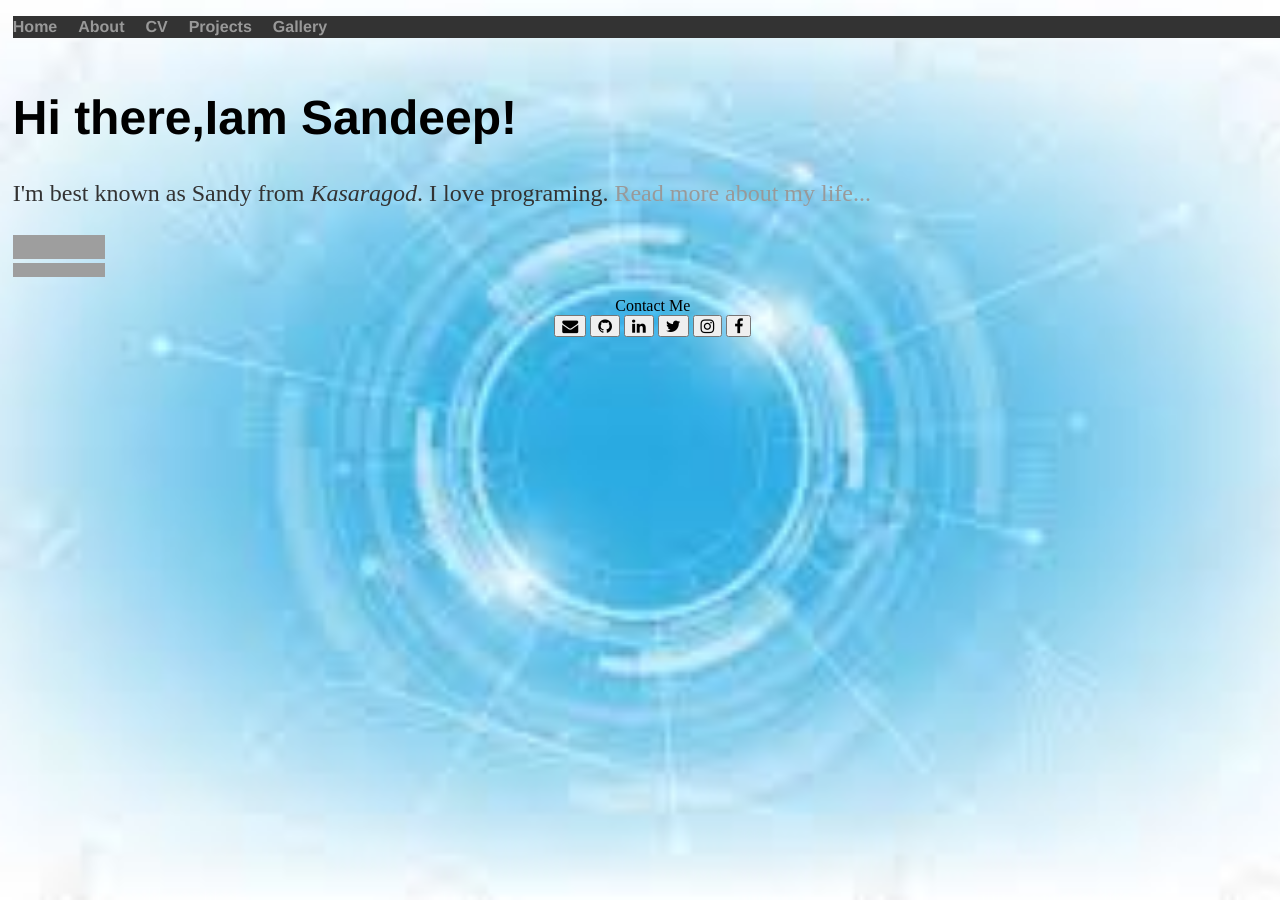
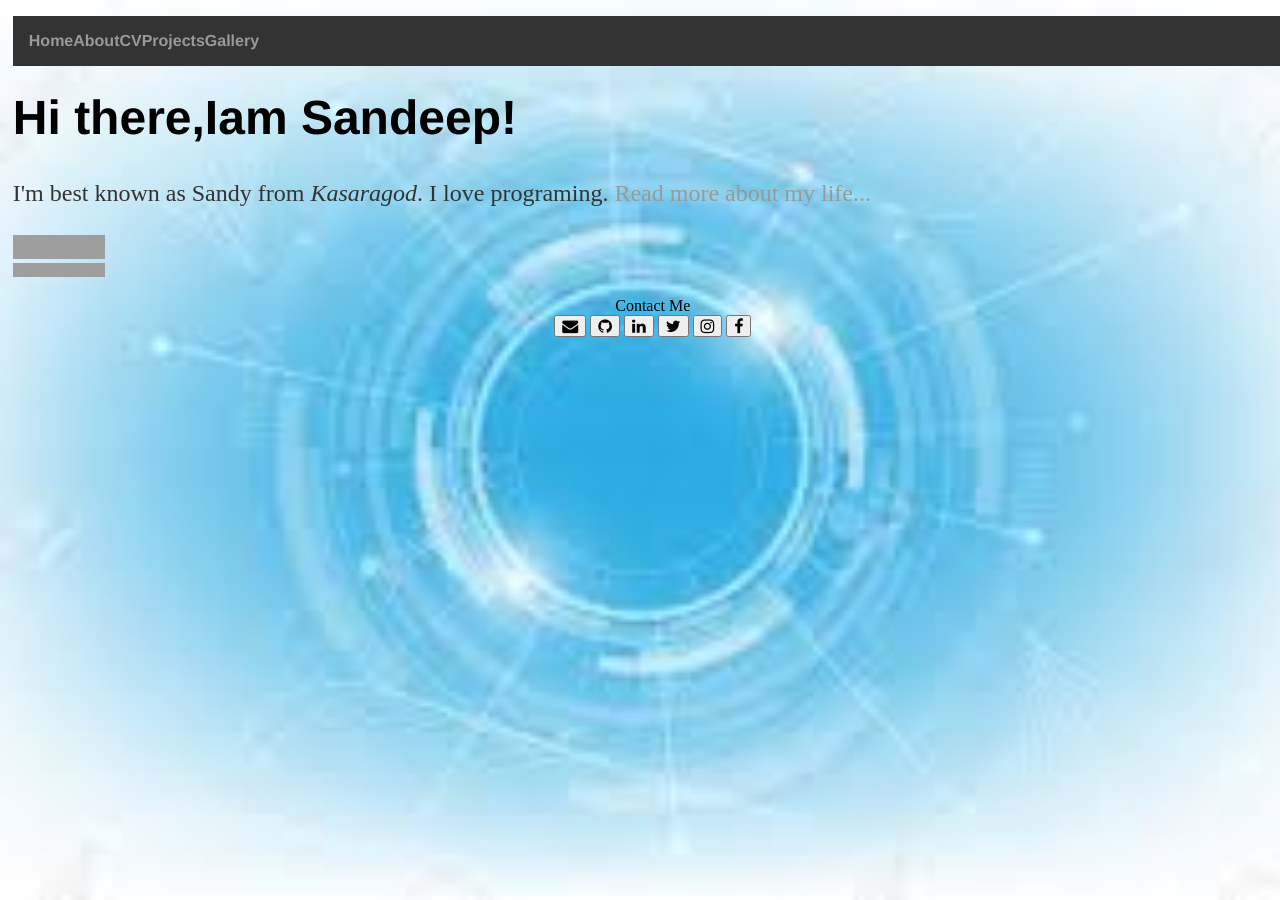
Before and after one commit to sandeepnayaks/sandeepnayaks.github.io, a Jekyll site: the page built from index.html, in a window 1280 px wide. Built offline with Jekyll 4.4.1, drawn with Linux system fonts in a browser that asks for light colours; grey boxes are pictures that could not be loaded.

Commit message:
Update main.css

```diff
--- a/css/main.css
+++ b/css/main.css
@@ -50,7 +50,7 @@ li strong{
 }
 
 nav ul, footer ul { font-size: 1em; font-family: 'Helvetica', 'Arial'; overflow:hidden;
-   padding: 0px; list-style: none; font-weight: bold; }
+   padding: 14px 16px;; list-style: none; font-weight: bold; }
 
 nav ul{background-color: #333;}
 nav{
@@ -60,9 +60,8 @@ nav{
  top: 0;
  width: 100%;
 }
-nav ul li, footer ul li { display: inline; margin-right: 21px; float: left; }
-@media screen and (max-width: 600px) {
-  nav ul li.right,
+nav ul li, footer ul li { display: inline; margin-right: 0px; float: left; }
+@media screen and (max-width: 600px){
   nav ul li {float: none;}
 
 article ul {
```
